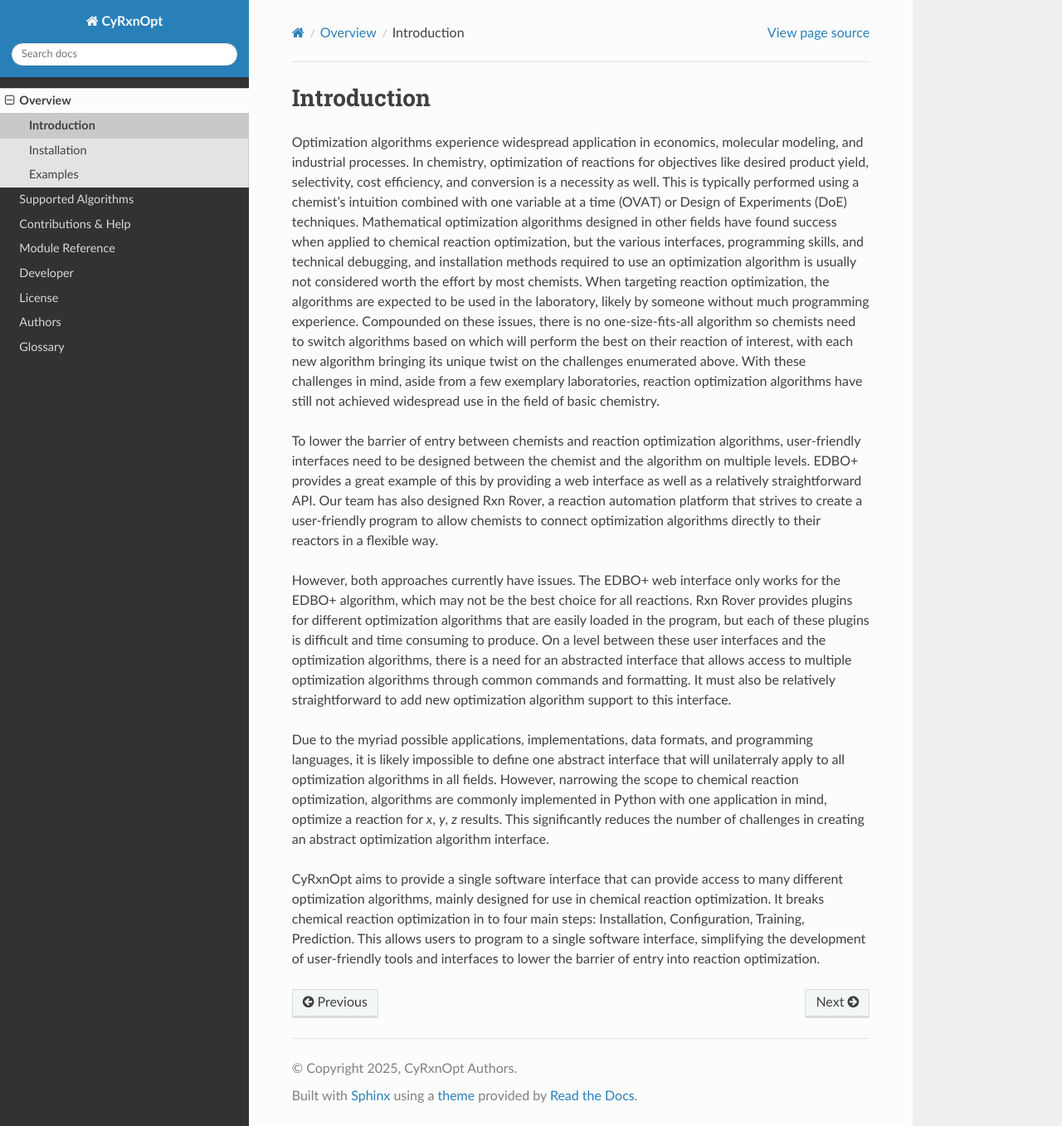
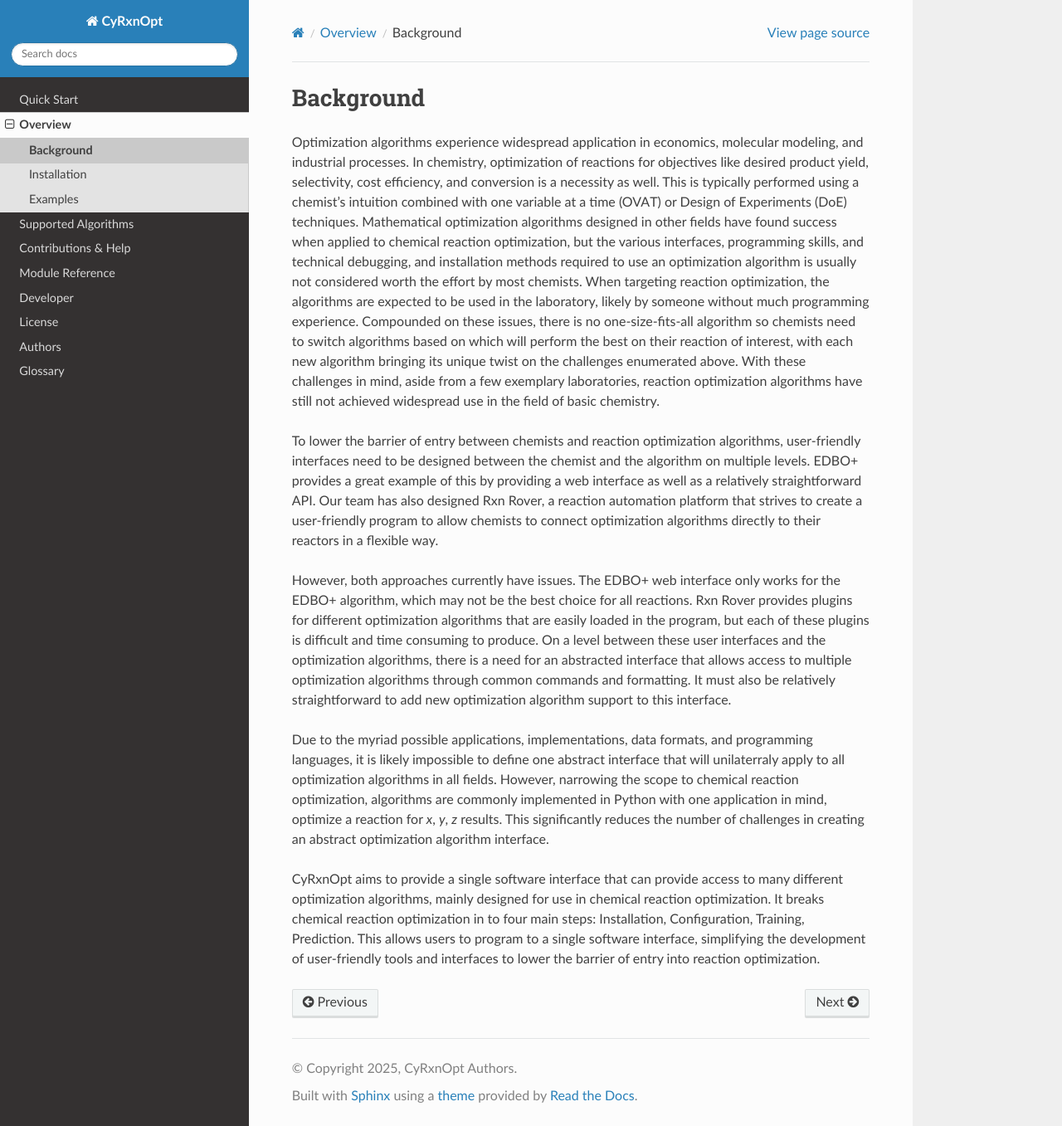
Before and after one commit to RxnRover/CyRxnOpt, a Sphinx documentation site: the page built from docs/source/overview/background.rst, in a window 1280 px wide and 1357 px high. Shown: the whole window at 83% size. Built offline with Sphinx 7.4.7 and the Read the Docs theme 3.1.0, drawn with Linux system fonts in a browser that asks for light colours.

Commit message:
Add quick start as readme reference and rename overview/introduction to background

```diff
--- a/README.rst
+++ b/README.rst
@@ -90,8 +90,9 @@ Or manually inside the cloned repository with:
 Further instructions can be found in `the documentation
 <https://rxnrover.github.io/CyRxnOpt/overview/installation.html>`__.
 
-Usage
------
+*******
+ Usage
+*******
 
 CyRxnOpt provides the ``cyrxnopt`` command with a collection of subcommands to
 perform the different steps listed below. After installation, use ``cyrxnopt
--- a/docs/source/index.rst
+++ b/docs/source/index.rst
@@ -11,6 +11,7 @@ This is the documentation of the **cyrxnopt** package.
 .. toctree::
     :maxdepth: 1
 
+     Quick Start <readme>
      Overview <overview/index>
      Supported Algorithms <supported_algorithms>
      Contributions & Help <contributing>
--- a/docs/source/overview/introduction.rst
+++ b/docs/source/overview/background.rst
@@ -1,8 +1,8 @@
-.. _introduction:
+.. _background:
 
-##############
- Introduction
-##############
+############
+ Background
+############
 
 Optimization algorithms experience widespread application in economics,
 molecular modeling, and industrial processes. In chemistry, optimization of
--- a/docs/source/overview/index.rst
+++ b/docs/source/overview/index.rst
@@ -7,6 +7,6 @@
 .. toctree::
     :maxdepth: 2
 
-    Introduction <introduction>
+    Background <background>
     Installation <installation>
     Examples <examples/index>
```
